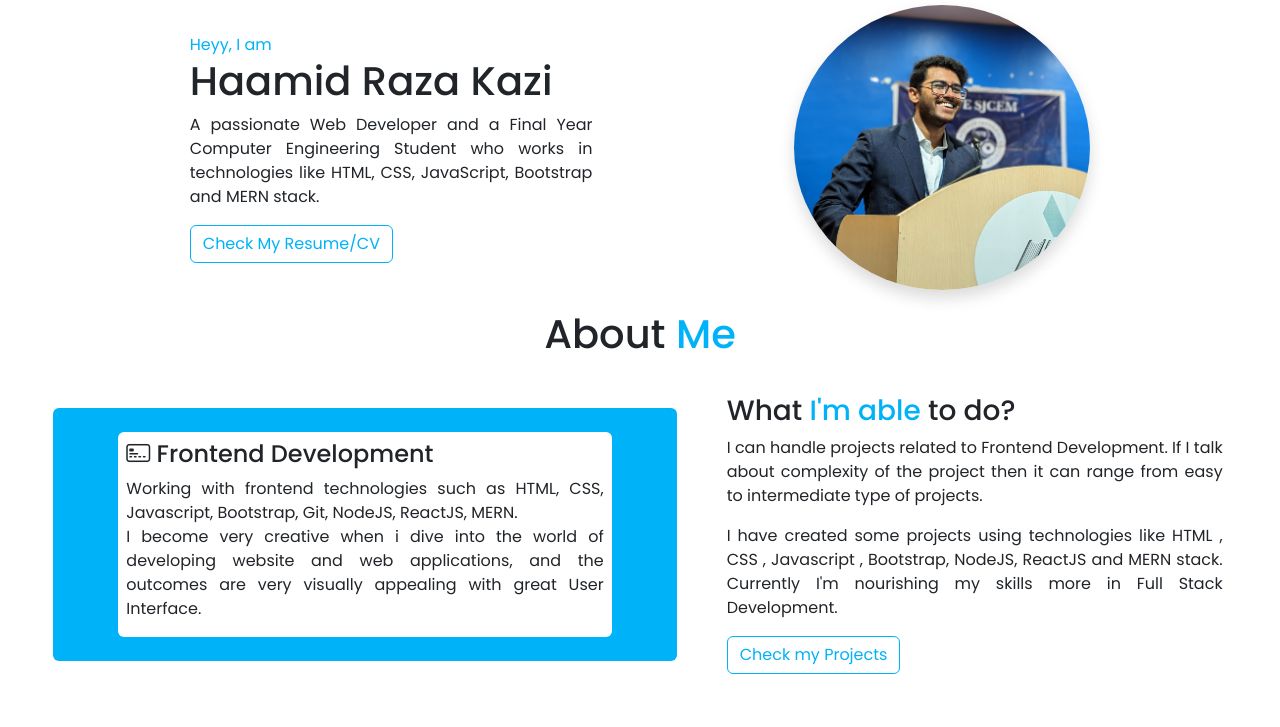
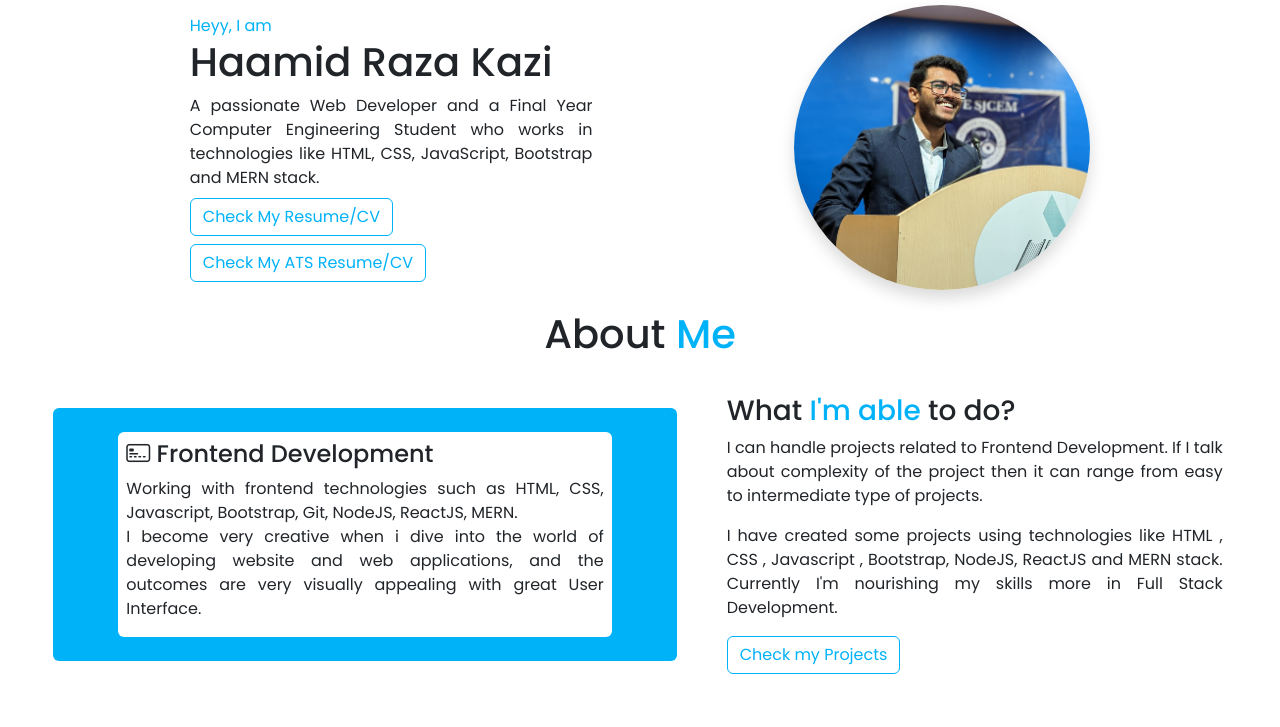
Before and after one commit to Haamidraza03/Portfolio, a plain HTML site: page index.html in a window 1280 px wide. Shown: the part 73-800 px from the top of the page. Drawn offline with nearby package versions, Linux system fonts and the light colour scheme.

Commit message:
ATS resume added

```diff
--- a/index.html
+++ b/index.html
@@ -65,8 +65,9 @@
             <div class="col-md-4">
                 <p style="color:rgb(0, 178, 248);" class="mb-0" data-aos="fade-up" data-aos-duration="1500" data-aos-easing="ease-in-out">Heyy, I am</p>
                 <h1 data-aos="fade-up" data-aos-duration="1500" data-aos-easing="ease-in-out">Haamid Raza Kazi</h1>
-                <p data-aos="fade-up" data-aos-duration="1500" data-aos-easing="ease-in-out" class="par">A passionate Web Developer and a Final Year Computer Engineering Student who works in technologies like HTML, CSS, JavaScript, Bootstrap and MERN stack.</p>
-                <a href="https://drive.google.com/file/d/1outnB6YIHOhwkuq92sR4Qbk1zSLvL6Q5/view?usp=sharing" target="_blank"><button type="button" class="btn" style="color:rgb(0, 178, 248);" data-aos="fade-up" data-aos-duration="1500" data-aos-easing="ease-in-out">Check My Resume/CV</button></a>
+                <p data-aos="fade-up" data-aos-duration="1500" data-aos-easing="ease-in-out" class="par m-0">A passionate Web Developer and a Final Year Computer Engineering Student who works in technologies like HTML, CSS, JavaScript, Bootstrap and MERN stack.</p>
+                <a href="https://drive.google.com/file/d/1ai6ZSn4Hs9ODVQZnDtE7H6RXZ0uqhbE_/view?usp=sharing" target="_blank"><button type="button" class="btn mt-2" style="color:rgb(0, 178, 248);" data-aos="fade-up" data-aos-duration="1500" data-aos-easing="ease-in-out">Check My Resume/CV</button></a>
+                <a href="https://drive.google.com/file/d/1jjUBmy2n8uKnsPCut87kO_dwwx43LZj0/view?usp=sharing" target="_blank"><button type="button" class="btn mt-2" style="color:rgb(0, 178, 248);" data-aos="fade-up" data-aos-duration="1500" data-aos-easing="ease-in-out">Check My ATS Resume/CV</button></a>
             </div>
 
             <div class="col-md-3 justify-content-center">
```
